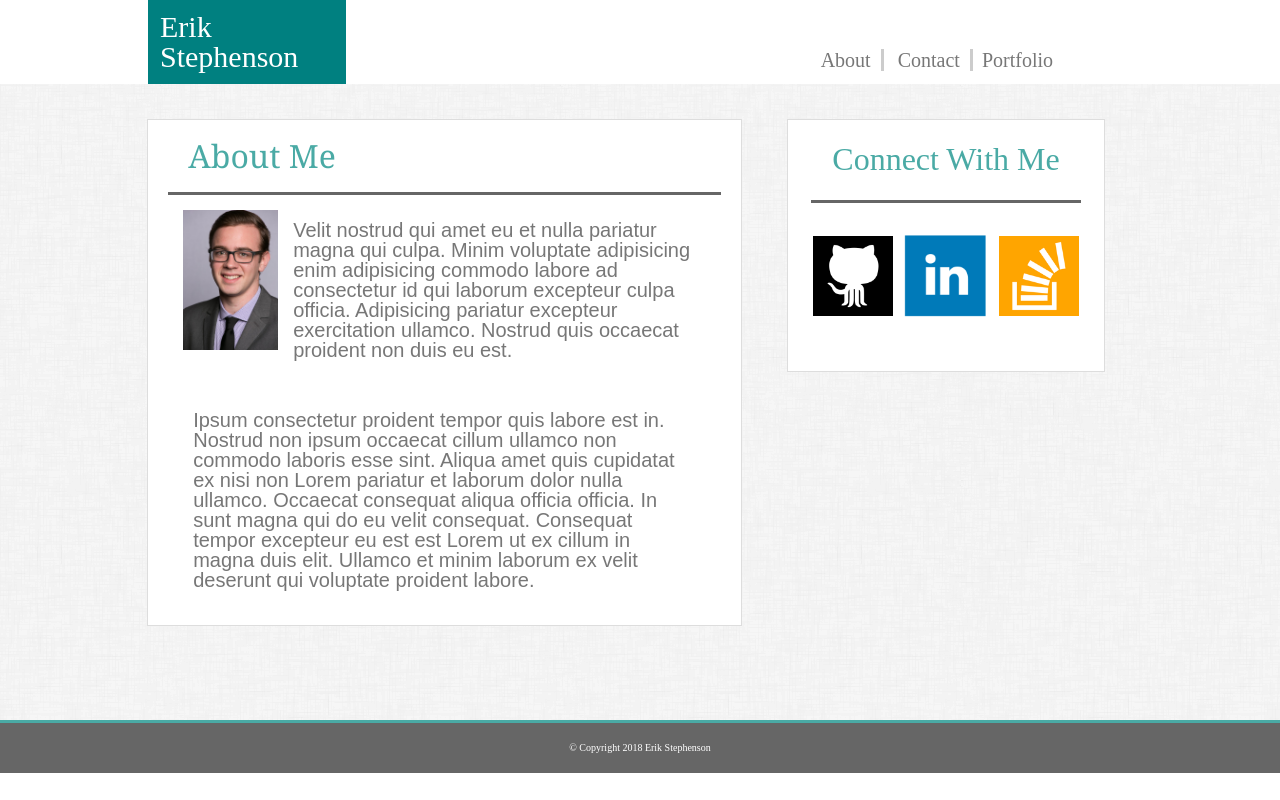
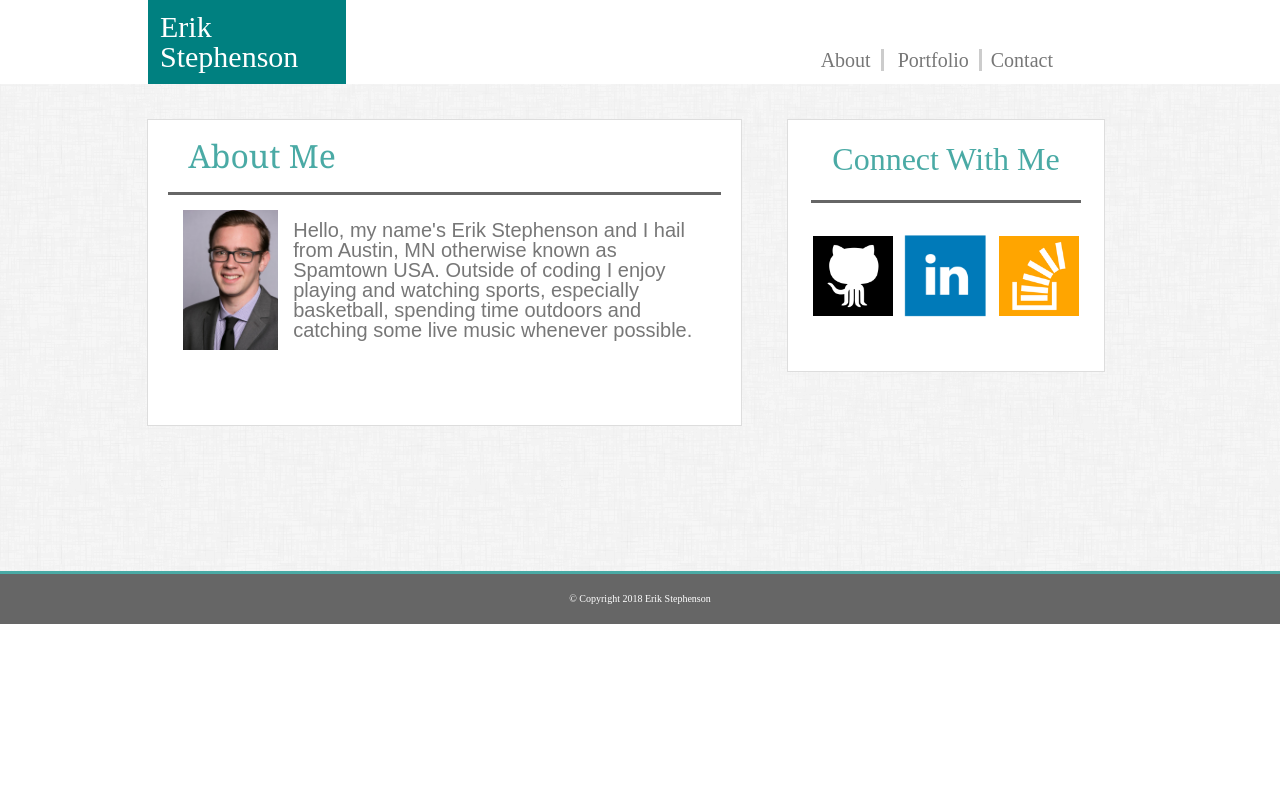
Before and after one commit to estep12/Basic-Portfolio, a plain HTML site: page index.html in a window 1280 px wide. Drawn offline with Linux system fonts and the light colour scheme.

Commit message:
changed order of page links in nav bar. Added info to my bio on the index page

```diff
--- a/assests/css/style.css
+++ b/assests/css/style.css
@@ -4,7 +4,7 @@ body{
 
 .container {
     background-image: url(../images/dust_scratches.png);
-    padding-bottom: 89px;
+    padding-bottom: 140px;
     padding-top: 25px;
 }
 
@@ -37,7 +37,7 @@ body{
     margin-right: 195px;
 }
 
-#about, #contact {
+#about, #port {
     text-decoration: none;
     color: #777777;
     font-size: 20px;
@@ -47,7 +47,7 @@ body{
     border-style: solid;
 }
 
-#port {
+ #contact{
     text-decoration: none;
     color: #777777;
     font-size: 20px;
@@ -217,7 +217,7 @@ h2 {
 .images {
     display: inline;
     position: relative;
-    padding-top: 20px;
+    padding-top: 30px;
 
 
 }
@@ -265,6 +265,7 @@ h2 {
     padding-top: 10px;
     height: 30px;
     font-family: Georgia, 'Times New Roman', Times, serif;
+    font-size: 20px;
 
 }
 
@@ -311,8 +312,6 @@ h2 {
     padding-top: 10px;
     font-family: Georgia, 'Times New Roman', Times, serif;
     font-size: 20px;
-    z-index: 1;
-
 }
 
 
--- a/index.html
+++ b/index.html
@@ -18,8 +18,8 @@
             <nav class="pagelinks">
                 <ul>
                     <li><a href="#" id="about">About</a></li>
+                    <li><a href="portfolio.html" id="port">Portfolio</a></li>
                     <li><a href="contact.html" id="contact">Contact</a></li>
-                    <li><a href="portfolio.html" id="port">Portfolio</a></li>
                 </ul>
             </nav>
          <div id="name">
@@ -40,8 +40,8 @@
         <div class="mainbio">
                 <h2 id="aboutme"> About Me</h2>
                 <div><img id="picofme" src="./assests/images/Profile picture.jpg" alt="picture of Erik"></div>
-                <p>Velit nostrud qui amet eu et nulla pariatur magna qui culpa. Minim voluptate adipisicing enim adipisicing commodo labore ad consectetur id qui laborum excepteur culpa officia. Adipisicing pariatur excepteur exercitation ullamco. Nostrud quis occaecat proident non duis eu est.</p>
-                <p>Ipsum consectetur proident tempor quis labore est in. Nostrud non ipsum occaecat cillum ullamco non commodo laboris esse sint. Aliqua amet quis cupidatat ex nisi non Lorem pariatur et laborum dolor nulla ullamco. Occaecat consequat aliqua officia officia. In sunt magna qui do eu velit consequat. Consequat tempor excepteur eu est est Lorem ut ex cillum in magna duis elit. Ullamco et minim laborum ex velit deserunt qui voluptate proident labore.</p>
+                <p>Hello, my name's Erik Stephenson and I hail from Austin, MN otherwise known as Spamtown USA. Outside of coding I enjoy playing and watching sports, especially basketball, spending time outdoors and catching some live music whenever possible.  </p>
+                <p> </p>
 
         </div>
     </main>
```
Also changed, not shown: contact.html (+1 -1 lines), portfolio.html (+1 -1 lines).
